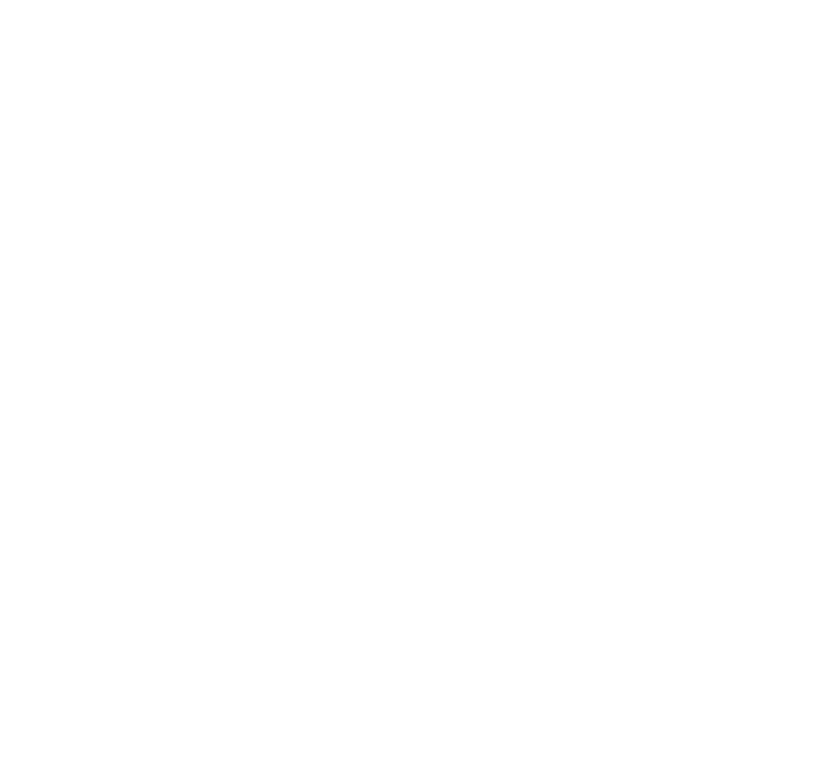
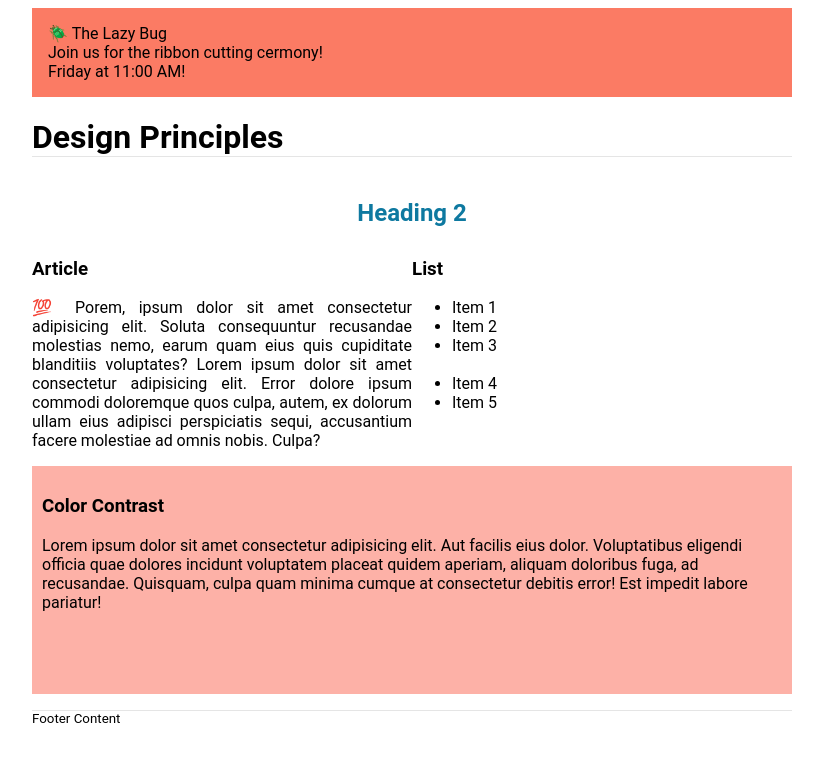
Before and after one commit to SmirnovEgV/wdd230, a plain HTML site: page lesson02/design.html in a window 1280 px wide. Shown: the whole page, without its empty margins (228-1051 px from the left). Drawn offline with Linux system fonts and the light colour scheme.

Commit message:
additional junk

```diff
--- a/lesson02/design.html
+++ b/lesson02/design.html
@@ -0,0 +1,42 @@
+<!DOCTYPE html>
+<html lang="en">
+<head>
+    <meta charset="UTF-8">
+    <meta name="viewport" content="width=device-width, initial-scale=1.0">
+    <title>Web Design Principles</title>
+    <link rel="stylesheet" href="styles/design.css">
+</head>
+<body>
+    <header>
+        <div class="banner"> 🪲 The Lazy Bug<br>Join us for the ribbon cutting cermony!<br>Friday at 11:00 AM!</div>
+        <h1>Design Principles</h1>
+    </header>
+    <main>
+        <h2>Heading 2</h2>
+        <section>
+            <h3>Article</h3>
+            <article>
+                <p>💯 Porem, ipsum dolor sit amet consectetur adipisicing elit. Soluta consequuntur recusandae molestias nemo, earum quam eius quis cupiditate blanditiis voluptates? Lorem ipsum dolor sit amet consectetur adipisicing elit. Error dolore ipsum commodi doloremque quos culpa, autem, ex dolorum ullam eius adipisci perspiciatis sequi, accusantium facere molestiae ad omnis nobis. Culpa?</p>
+            </article>
+        </section>
+        <section>
+            <h3>List</h3>
+            <ul>
+                <li>Item 1</li>
+                <li>Item 2</li>
+                <li>Item 3<br><br></li>
+                <li>Item 4</li>
+                <li>Item 5</li>
+            </ul>
+        </section>
+        <div class="callout">
+            <h3>Color Contrast</h3>
+            <p>Lorem ipsum dolor sit amet consectetur adipisicing elit. Aut facilis eius dolor. Voluptatibus eligendi officia quae dolores incidunt voluptatem placeat quidem aperiam, aliquam doloribus fuga, ad recusandae. Quisquam, culpa quam minima cumque at consectetur debitis error! Est impedit labore pariatur!</p>
+        </div>
+    </main>
+    <footer>
+        Footer Content
+    </footer>
+
+</body>
+</html>
--- a/lesson02/styles/design.css
+++ b/lesson02/styles/design.css
@@ -0,0 +1,52 @@
+body {
+	font-family: Roboto, helvetica, sans-serif;
+}
+
+header,
+main,
+footer {
+	max-width: 760px;
+	margin: 0 auto;
+}
+
+.banner {
+	padding: 1rem;
+	background-color: #fb7b64;
+}
+
+h1 {
+	border-bottom: 1px solid rgba(0, 0, 0, 0.1);
+}
+
+main {
+	display: grid;
+    grid-template-columns: 1fr 1fr;
+    grid-template-rows: 60px 1fr 1fr;
+}
+
+h2 {
+	color: #0e79a0;
+	text-align: left;
+    grid-column: 1/3;
+    text-align: center;
+}
+
+article p {
+    grid-column: 1/2;
+	text-align: justify;
+}
+
+.callout {
+    padding: 10px 10px;
+	color: black;
+	background-color: #fdb1a7;
+    grid-column: 1/3;
+    grid-row: 3/4;
+}
+
+footer {
+	margin-top: 1rem;
+	border-top: 1px solid rgba(0, 0, 0, 0.1);
+	font-size: smaller;
+	text-align: left;
+}
--- a/styles/base.css
+++ b/styles/base.css
@@ -55,7 +55,7 @@ main {
 h2 {
     text-align: center;
     font-size: 1.2em;
-    border-bottom: black 5px dotted;
+    border-bottom: rgb(255, 174, 0) 2px dashed;
 }
 .card{
     border: black 2px solid;
```
Also changed, not shown: index.html (+2 -1 lines).
